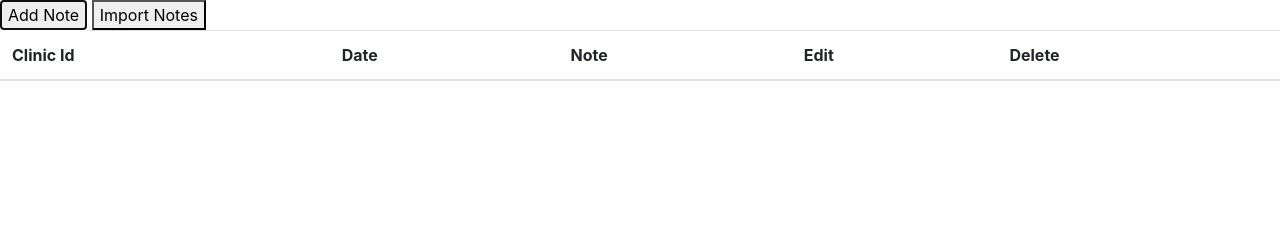
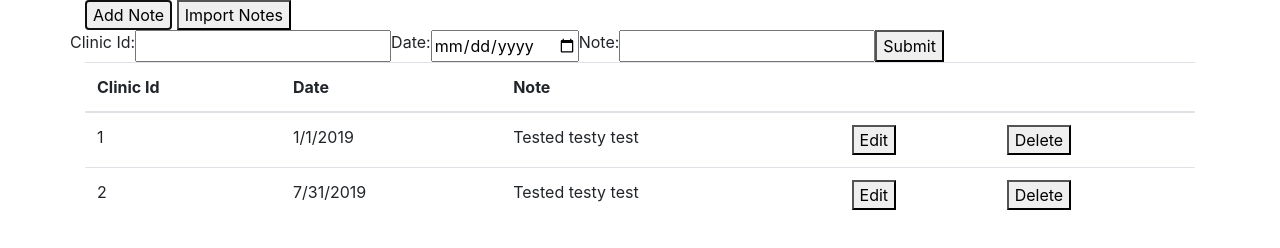
Before and after one commit to JosieBigler/note-app, a plain HTML site: page index.html in a window 1280 px wide. Both pictures are taken after a click on the button "Add Note". Drawn offline with Linux system fonts and the light colour scheme.

Commit message:
Add some basic ui

```diff
--- /dev/null
+++ b/displayUtilities.js
@@ -0,0 +1,3 @@
+function toggleAddRecord(){
+    document.getElementById('addRecordForm').toggleAttribute('hidden');
+}
--- a/index.html
+++ b/index.html
@@ -1,24 +1,58 @@
 <!DOCTYPE html>
-<html lang="en"></html>
+<html lang="en">
+
+</html>
+
 <head>
-    <meta charset="utf-8"/>
-    <link rel="stylesheet" href="assets/css/bootstrap.min.css"/>
+    <meta charset="utf-8" />
+    <link rel="stylesheet" href="assets/css/bootstrap.min.css" />
 </head>
+
 <body>
-    <button>Add Note</button>
+    <div class="container">
+        <button onclick="toggleAddRecord()">Add Note</button>
         <button>Import Notes</button>
+
+        <form>
+            <div class="row" id="addRecordForm" hidden>
+                <label for="addClinicId">Clinic Id: </label>
+                <input id="addClinicId" />
+                <label for="addDate">Date: </label>
+                <input type="date" id="addDate" />
+                <label for="addNote">Note: </label>
+                <input id="addNote" />
+                <button>Submit</button>
+            </div>
+        </form>
+
         <table class="table">
             <thead>
                 <th>Clinic Id</th>
                 <th>Date</th>
                 <th>Note</th>
-            <th>Edit</th>
-            <th>Delete</th>
+                <th></th>
+                <th></th>
             </thead>
             <tbody id="dataSource">
-
+                <tr>
+                    <td>1</td>
+                    <td>1/1/2019</td>
+                    <td>Tested testy test</td>
+                    <td><button>Edit</button></td>
+                    <td><button>Delete</button></td>
+                </tr>
+                <tr>
+                    <td>2</td>
+                    <td>7/31/2019</td>
+                    <td>Tested testy test</td>
+                    <td><button>Edit</button></td>
+                    <td><button>Delete</button></td>
+                </tr>
             </tbody>
         </table>
+    </div>
+
     <script src="main.js"></script>
+    <script src="displayUtilities.js"></script>
 
 </body>
```
Lines whose indentation alone changed are shown as unchanged.
